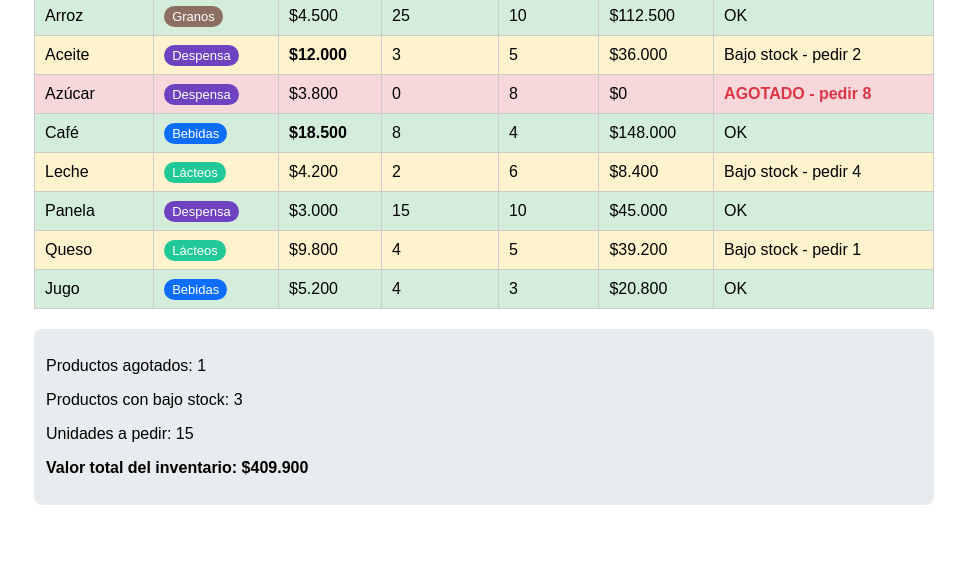
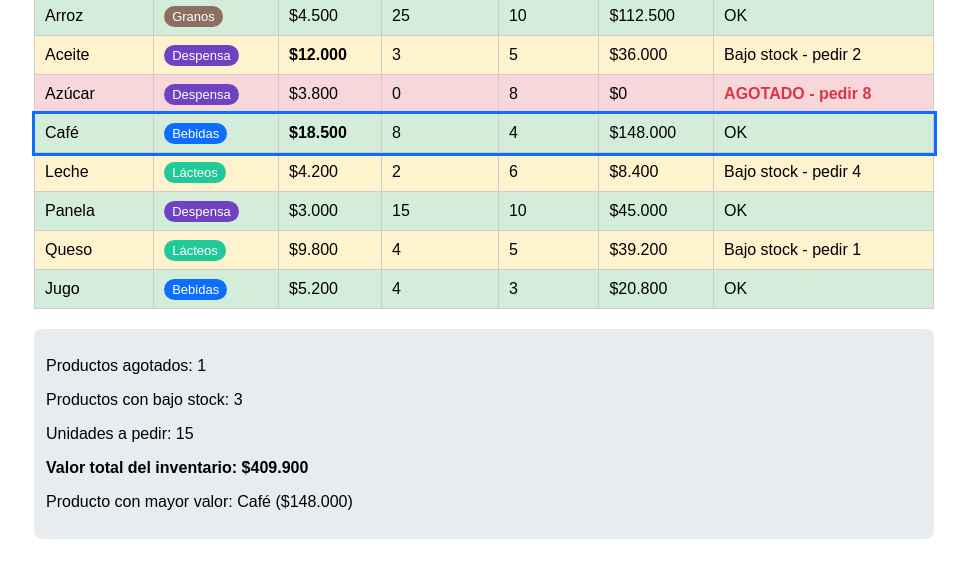
Before and after one commit to alejogar1110/InventarioDinamico, a plain HTML site: page index.html in a window 1280 px wide. Shown: the part 141-718 px from the top of the page, without its empty margins (156-1124 px from the left). Drawn offline with Linux system fonts and the light colour scheme.

Commit message:
Ajustes de CSS y JS hasta el punto 8

```diff
--- a/css/estilos.css
+++ b/css/estilos.css
@@ -37,3 +37,7 @@ th{
     background-color: #e9ecef;
     border-radius: 8px;
 }
+
+.destacado {
+    outline: 3px solid #0d6efd;
+}
--- a/js/script.js
+++ b/js/script.js
@@ -22,6 +22,9 @@ let totalAgotados = 0;
 let totalBajoStock = 0;
 let unidadesAPedir = 0;
 let valorInventario = 0;
+let mayorSubtotal = -1; // Empieza en -1 para que cualquier subtotal sea mayor
+let filaMayor = null; // La fila del producto ganador
+let nombreMayor = ""; // Su nombre
 
 for (let i = 0; i < productos.length; i++){
     const producto = productos[i];
@@ -88,6 +91,11 @@ for (let i = 0; i < productos.length; i++){
         tdEstado.textContent = "OK";
     }
     valorInventario += subtotal; // Fuera del if: se suma para TODOS
+    if (subtotal > mayorSubtotal){
+        mayorSubtotal = subtotal;
+        filaMayor = fila;
+        nombreMayor = producto.nombre;
+    }
 
     // Armar la fila en el mismo orden de los encabezados
     fila.appendChild(tdNombre);
@@ -100,6 +108,10 @@ for (let i = 0; i < productos.length; i++){
     cuerpoTabla.appendChild(fila);
 }
 
+filaMayor.classList.add("destacado");
+const pMayor = document.createElement("p");
+pMayor.textContent = "Producto con mayor valor: " + nombreMayor + " ($" + mayorSubtotal.toLocaleString("es-CO") + ")";
+
 const pAgotados = document.createElement("p");
 pAgotados.textContent = "Productos agotados: " + totalAgotados;
 const pBajo = document.createElement("p"); pBajo.textContent = "Productos con bajo stock: " + totalBajoStock;
@@ -111,3 +123,4 @@ resumen.appendChild(pAgotados);
 resumen.appendChild(pBajo);
 resumen.appendChild(pPedir);
 resumen.appendChild(pValor);
+resumen.appendChild(pMayor);
```
